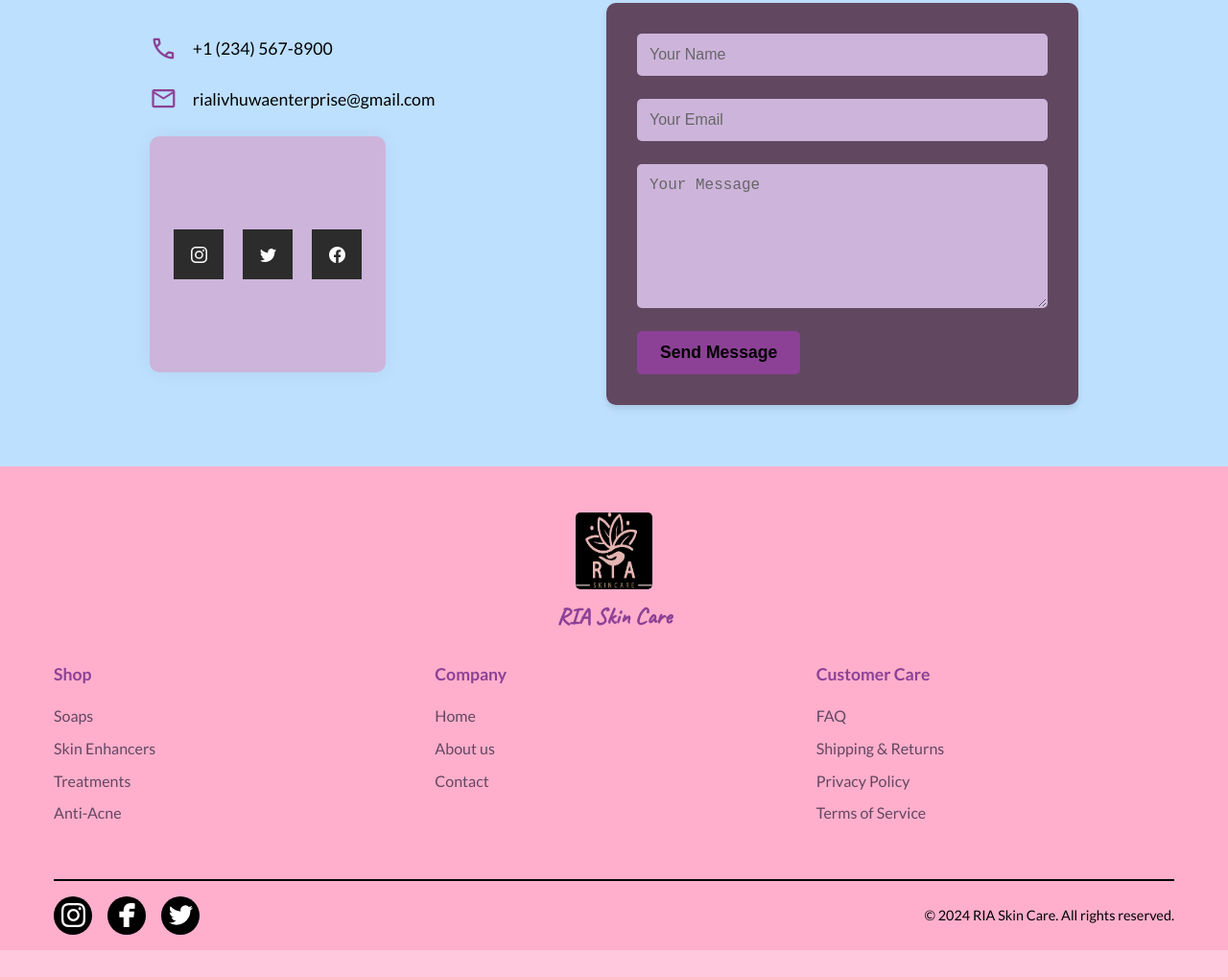
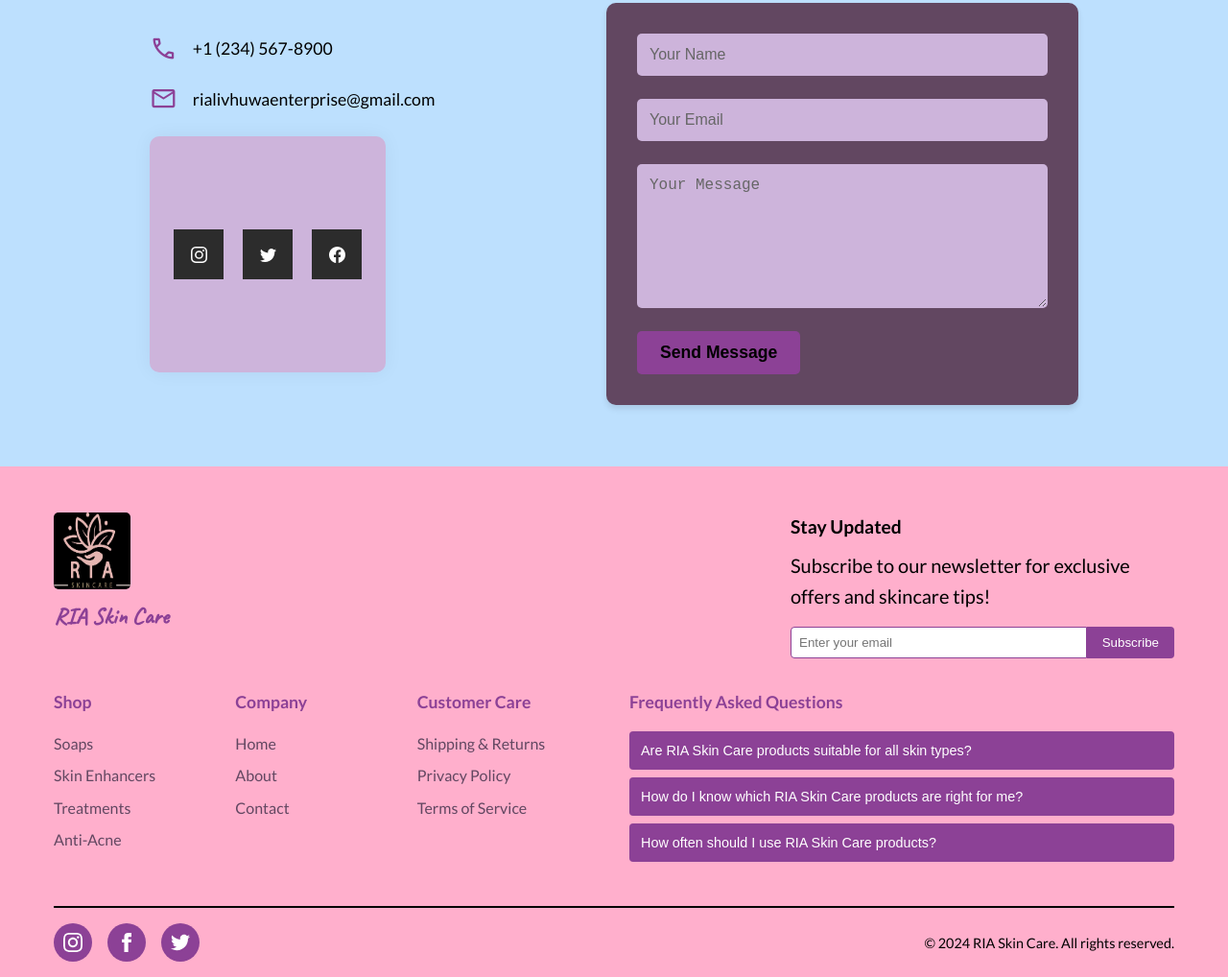
Before and after one commit to ThulaniMthembu/ria-skin-care, a website: page index.html in a window 1280 px wide. Shown: the part 3383-4401 px from the top of the page at 96% size. Before the commit the page ends 4373 px from the top, so only its background shows below. Drawn offline with nearby package versions, Linux system fonts and the light colour scheme; a web font is replaced by a local one.

Commit message:
Updates on footer and About page created

```diff
--- a/index.html
+++ b/index.html
@@ -90,7 +90,7 @@
 			<a href="#" style="margin-bottom: 50px"><h1>RIA SKIN CARE</h1></a>
 			<a href="shop/shop.html" style="animation-delay: 0.1s">Shop</a>
 			<a href="#products" style="animation-delay: 0.4s">Products</a>
-			<a href="#" style="animation-delay: 0.2s">About</a>
+			<a href="pages/about.html" style="animation-delay: 0.2s">About</a>
 			<a href="#get-in-touch" style="animation-delay: 0.5s">Contact</a>
 		</nav>
 		<!-- /Navbar Ends-->
@@ -657,6 +657,21 @@
 						/>
 						<h3 class="accent-text">RIA Skin Care</h3>
 					</div>
+					<div class="footer-newsletter">
+						<h4>Stay Updated</h4>
+						<p>
+							Subscribe to our newsletter for exclusive offers and skincare
+							tips!
+						</p>
+						<form class="newsletter-form">
+							<div class="input-wrapper">
+								<input type="email" placeholder="Enter your email" required />
+								<button type="submit">Subscribe</button>
+							</div>
+						</form>
+					</div>
+				</div>
+				<div class="footer-main">
 					<div class="footer-links">
 						<div class="footer-column">
 							<h4>Shop</h4>
@@ -671,18 +686,61 @@
 							<h4>Company</h4>
 							<ul>
 								<li><a href="#">Home</a></li>
-								<li><a href="#">About us</a></li>
+								<li><a href="pages/about.html">About</a></li>
 								<li><a href="#get-in-touch">Contact</a></li>
 							</ul>
 						</div>
-						<div class="footer-column">
+						<div class="footer-column customer-care">
 							<h4>Customer Care</h4>
 							<ul>
-								<li><a href="#">FAQ</a></li>
 								<li><a href="#">Shipping & Returns</a></li>
 								<li><a href="#">Privacy Policy</a></li>
 								<li><a href="#">Terms of Service</a></li>
 							</ul>
+						</div>
+					</div>
+					<div class="footer-faq">
+						<h4>Frequently Asked Questions</h4>
+						<div class="faq-accordion">
+							<div class="faq-item">
+								<button class="faq-question">
+									Are RIA Skin Care products suitable for all skin types?
+								</button>
+								<div class="faq-answer">
+									<p>
+										Yes, our products are carefully designed to cater to a
+										variety of skin types, including sensitive, oily, dry, and
+										combination skin. We offer specialized lines to address
+										specific needs.
+									</p>
+								</div>
+							</div>
+							<div class="faq-item">
+								<button class="faq-question">
+									How do I know which RIA Skin Care products are right for me?
+								</button>
+								<div class="faq-answer">
+									<p>
+										We provide detailed descriptions for each product on our
+										website. If you're unsure, you can reach out to our customer
+										support team for personalized recommendations based on your
+										skin type and concerns.
+									</p>
+								</div>
+							</div>
+							<div class="faq-item">
+								<button class="faq-question">
+									How often should I use RIA Skin Care products?
+								</button>
+								<div class="faq-answer">
+									<p>
+										Most products can be used daily. Cleansers are best used
+										twice a day, moisturizers and serums once or twice daily,
+										and exfoliants 2-3 times a week. Always check the product
+										label for specific instructions.
+									</p>
+								</div>
+							</div>
 						</div>
 					</div>
 				</div>
@@ -708,22 +766,12 @@
 						>
 							<svg
 								fill="#fff"
-								viewBox="0 0 1920 1920"
+								viewBox="0 0 24 24"
 								xmlns="http://www.w3.org/2000/svg"
-								stroke="#fff"
 							>
-								<g id="SVGRepo_bgCarrier" stroke-width="0"></g>
-								<g
-									id="SVGRepo_tracerCarrier"
-									stroke-linecap="round"
-									stroke-linejoin="round"
-								></g>
-								<g id="SVGRepo_iconCarrier">
-									<path
-										d="M1168.737 487.897c44.672-41.401 113.824-36.889 118.9-36.663l289.354-.113 6.317-417.504L1539.65 22.9C1511.675 16.02 1426.053 0 1237.324 0 901.268 0 675.425 235.206 675.425 585.137v93.97H337v451.234h338.425V1920h451.234v-789.66h356.7l62.045-451.233H1126.66v-69.152c0-54.937 14.214-96.112 42.078-122.058"
-										fill-rule="evenodd"
-									></path>
-								</g>
+								<path
+									d="M9 8h-3v4h3v12h5v-12h3.642l.358-4h-4v-1.667c0-.955.192-1.333 1.115-1.333h2.885v-5h-3.808c-3.596 0-5.192 1.583-5.192 4.615v3.385z"
+								/>
 							</svg>
 						</a>
 						<a
@@ -734,7 +782,7 @@
 						>
 							<svg xmlns="http://www.w3.org/2000/svg" viewBox="0 0 24 24">
 								<path
-									d="M23.953 4.57a10 10 0 01-2.825.775 4.958 4.958 0 002.163-2.723c-.951.555-2.005.959-3.127 1.184a4.92 4.92 0 00-8.384 4.482C7.69 8.095 4.067 6.13 1.64 3.162a4.822 4.822 0 00-.666 2.475c0 1.71.87 3.213 2.188 4.096a4.904 4.904 0 01-2.228-.616v.06a4.923 4.923 0 003.946 4.827 4.996 4.996 0 01-2.212.085 4.936 4.936 0 004.604 3.417 9.867 9.867 0 01-6.102 2.105c-.39 0-.779-.023-1.17-.067a13.995 13.995 0 007.557 2.209c9.053 0 13.998-7.496 13.998-13.985 0-.21 0-.42-.015-.63A9.935 9.935 0 0024 4.59z"
+									d="M24 4.557c-.883.392-1.832.656-2.828.775 1.017-.609 1.798-1.574 2.165-2.724-.951.564-2.005.974-3.127 1.195-.897-.957-2.178-1.555-3.594-1.555-3.179 0-5.515 2.966-4.797 6.045-4.091-.205-7.719-2.165-10.148-5.144-1.29 2.213-.669 5.108 1.523 6.574-.806-.026-1.566-.247-2.229-.616-.054 2.281 1.581 4.415 3.949 4.89-.693.188-1.452.232-2.224.084.626 1.956 2.444 3.379 4.6 3.419-2.07 1.623-4.678 2.348-7.29 2.04 2.179 1.397 4.768 2.212 7.548 2.212 9.142 0 14.307-7.721 13.995-14.646.962-.695 1.797-1.562 2.457-2.549z"
 								/>
 							</svg>
 						</a>
--- /dev/null
+++ b/styles/about.css
@@ -0,0 +1,128 @@
+/* Root Variables */
+:root {
+	--main-bg: #ffc8dd;
+	--button-bg: #8c4196;
+	--accent1: #cdb4db;
+	--accent2: #ffafcc;
+	--accent3: #bde0fe;
+	--white-color: #fff;
+	--black-color: #000;
+	--yellow-color: #ffd700;
+	--grey-color: #666;
+	--form-input-color: #624761;
+	--twitter-icon-color: #1da1f2;
+	--facebook-icon-color: #1877f2;
+	--instagram-icon-color: #962fbf;
+}
+
+/* General Styles */
+body {
+	font-family: Arial, sans-serif;
+	margin: 0;
+	padding: 0;
+	color: var(--black-color);
+	background-color: var(--main-bg);
+}
+
+header {
+	position: fixed;
+	z-index: 10;
+	top: 0;
+	left: 0;
+	display: flex;
+	align-items: center;
+	justify-content: center;
+	gap: 20px;
+	width: 100%;
+	height: 72px;
+	padding: 10px 50px 5px 30px;
+	background: var(--main-bg);
+	color: #f9f9f9;
+	transition: box-shadow 0.3s ease-in-out;
+	border-bottom: 1px solid rgb(247, 140, 247);
+}
+
+header.scrolled {
+	box-shadow: 0 4px 8px rgba(213, 162, 255, 0.8);
+}
+
+.navbar-logo {
+	border-radius: 5px;
+	height: 60px;
+	width: 60px;
+}
+
+.menu > a {
+	font-weight: 500;
+	margin: 0 10px;
+	color: var(--white-color);
+	background: var(--accent1);
+	font-size: 1.125rem;
+	text-decoration: none;
+	padding: 20px 8px;
+	border-radius: 5px;
+}
+
+.menu > a:hover {
+	color: var(--white-color);
+	background: var(--button-bg);
+}
+
+#ceo-section {
+	margin-top: 70px;
+}
+
+.about-section {
+	display: flex;
+	align-items: center;
+	padding: 50px 20px;
+	border-bottom: 1px solid var(--grey-color);
+}
+
+.about-section .text-content {
+	flex: 1;
+	padding-right: 20px;
+	color: var(--form-input-color);
+}
+
+.about-section .image-content {
+	flex: 1;
+}
+
+.about-section img {
+	max-width: 100%;
+	height: auto;
+	border-radius: 10px;
+	box-shadow: 0 4px 8px rgba(0, 0, 0, 0.2);
+}
+
+footer {
+	background-color: var(--button-bg);
+	color: var(--white-color);
+	text-align: center;
+	padding: 10px 20px;
+	margin-top: 50px;
+}
+
+/* Responsive Styles */
+@media (max-width: 768px) {
+	.menu > a {
+		font-weight: 500;
+		margin: 0 5px;
+		color: var(--secondary);
+		font-size: 1rem;
+		text-decoration: none;
+		padding: 5px;
+		border-radius: 10px;
+	}
+
+	.about-section {
+		flex-direction: column;
+		text-align: center;
+	}
+
+	.about-section .text-content,
+	.about-section .image-content {
+		padding: 0;
+	}
+}
--- a/styles/index.css
+++ b/styles/index.css
@@ -1163,13 +1163,11 @@
 #site-footer {
 	background-color: var(--accent2);
 	color: var(--black-color);
+	font-family: 'Lato', sans-serif;
 	padding: 3rem 0 1rem;
-	width: 100%;
 	display: block;
 	position: relative;
 	z-index: 1;
-	flex-shrink: 0;
-	font-family: 'Lato', sans-serif;
 }
 
 .footer-container {
@@ -1178,17 +1176,13 @@
 	padding: 0 1rem;
 }
 
+/* Footer Top */
 .footer-top {
 	display: flex;
-	flex-wrap: wrap;
-	justify-content: space-between;
+	flex-direction: column;
+	align-items: center;
 	margin-bottom: 2rem;
-}
-
-.footer-logo {
-	flex: 0 0 100%;
 	text-align: center;
-	margin-bottom: 2rem;
 }
 
 .footer-logo img {
@@ -1203,15 +1197,89 @@
 	color: var(--button-bg);
 }
 
+.footer-newsletter {
+	margin-top: 2rem;
+	max-width: 400px;
+}
+
+.footer-newsletter h4 {
+	font-size: 1.2rem;
+	margin-bottom: 0.5rem;
+}
+
+.newsletter-form {
+	display: flex;
+	flex-direction: column;
+	align-items: stretch;
+	gap: 0.5rem;
+	margin-top: 1rem;
+}
+
+.newsletter-form .input-wrapper {
+	display: flex;
+	width: 100%;
+}
+
+.newsletter-form input {
+	flex-grow: 1;
+	padding: 0.5rem;
+	border: 1px solid var(--button-bg);
+	border-radius: 4px 0 0 4px;
+}
+
+.newsletter-form button {
+	background-color: var(--button-bg);
+	color: white;
+	border: none;
+	padding: 0.5rem 1rem;
+	cursor: pointer;
+	border-radius: 0 4px 4px 0;
+	transition: background-color 0.3s ease;
+}
+
+.newsletter-form button:hover {
+	background-color: var(--accent3);
+}
+
+.newsletter-form button:disabled {
+	background-color: #ccc;
+	cursor: not-allowed;
+}
+
+.newsletter-form .message {
+	font-size: 0.9rem;
+	padding: 0.5rem;
+	border-radius: 4px;
+	text-align: center;
+}
+
+.newsletter-form .message.success {
+	background-color: #d4edda;
+	color: #155724;
+	border: 1px solid #c3e6cb;
+}
+
+.newsletter-form .message.error {
+	background-color: #f8d7da;
+	color: #721c24;
+	border: 1px solid #f5c6cb;
+}
+
+/* Footer Main */
+.footer-main {
+	display: flex;
+	flex-direction: column;
+	gap: 2rem;
+}
+
 .footer-links {
 	display: flex;
 	flex-wrap: wrap;
 	justify-content: space-between;
-	flex: 1;
 }
 
 .footer-column {
-	flex: 0 0 calc(33.333% - 1rem);
+	flex: 1 1 150px;
 	margin-bottom: 1rem;
 }
 
@@ -1241,12 +1309,86 @@
 	color: var(--twitter-icon-color);
 }
 
+/* FAQ section */
+.footer-faq h4 {
+	font-size: 1.1rem;
+	margin-bottom: 1rem;
+	color: var(--button-bg);
+}
+
+.faq-accordion {
+	display: flex;
+	flex-direction: column;
+	gap: 0.5rem;
+}
+
+.faq-question {
+	background-color: var(--button-bg);
+	color: var(--white-color);
+	cursor: pointer;
+	padding: 0.75rem;
+	width: 100%;
+	text-align: left;
+	border: none;
+	outline: none;
+	transition: 0.4s;
+	font-size: 0.9rem;
+	border-radius: 4px;
+}
+
+.faq-question:hover {
+	background-color: var(--accent3);
+}
+
+.faq-answer {
+	background-color: var(--white-color);
+	max-height: 0;
+	overflow: hidden;
+	transition: max-height 0.2s ease-out;
+	border-radius: 0 0 4px 4px;
+}
+
+.faq-answer p {
+	margin: 0;
+	padding: 0.75rem;
+	font-size: 0.85rem;
+}
+
+/* Footer Bottom */
 .footer-bottom {
 	display: flex;
-	justify-content: space-between;
+	flex-direction: column;
 	align-items: center;
 	padding-top: 1rem;
 	border-top: 2px solid var(--black-color);
+	margin-top: 2rem;
+}
+
+.social-icons {
+	display: flex;
+	gap: 1rem;
+	margin-bottom: 1rem;
+}
+
+.social-btn {
+	display: flex;
+	align-items: center;
+	justify-content: center;
+	width: 40px;
+	height: 40px;
+	border-radius: 50%;
+	background-color: var(--button-bg);
+	transition: background-color 0.3s ease;
+}
+
+.social-btn:hover {
+	background-color: var(--accent3);
+}
+
+.social-btn svg {
+	width: 20px;
+	height: 20px;
+	fill: white;
 }
 
 .footer-bottom p {
@@ -1255,39 +1397,37 @@
 	color: var(--black-color);
 }
 
-@media (max-width: 768px) {
-	.footer-container {
-		padding: 1.875rem 1.875rem 0.313rem 1.875rem;
+/* Media query for larger screens */
+@media (min-width: 768px) {
+	.footer-top {
+		flex-direction: row;
+		justify-content: space-between;
+		align-items: flex-start;
+		text-align: left;
 	}
 
-	.footer-top {
-		flex-direction: column;
+	.footer-newsletter {
+		margin-top: 0;
+	}
+
+	.footer-main {
+		flex-direction: row;
 	}
 
 	.footer-links {
-		flex-direction: column;
+		flex: 1;
 	}
 
-	.footer-column {
-		flex: 0 0 100%;
-		text-align: start;
-		margin-bottom: 1.5rem;
+	.footer-faq {
+		flex: 1;
 	}
 
 	.footer-bottom {
-		flex-direction: column;
-		gap: 10px;
-		text-align: center;
+		flex-direction: row;
+		justify-content: space-between;
 	}
 
 	.social-icons {
-		margin-top: 0.313rem;
-		justify-content: center;
+		margin-bottom: 0;
 	}
 }
-
-@media screen and (max-height: 800px) {
-	footer {
-		position: static;
-	}
-}
```
Also changed, not shown: pages/about.html (added, +93 -0 lines), scripts/script.js (+74 -0 lines), README.md (deleted).
